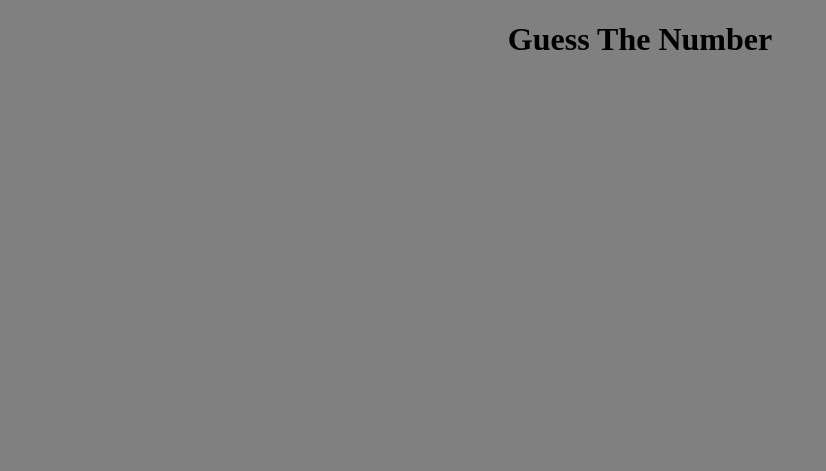
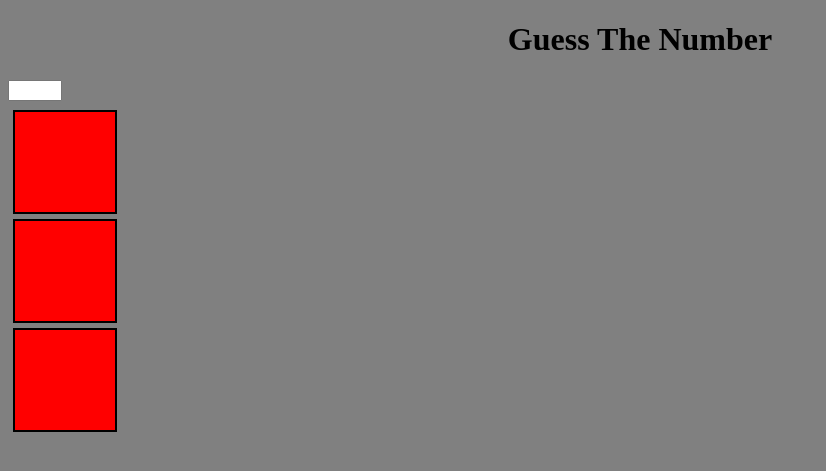
Before and after one commit to kdilts/guessthenumber, a PHP site: page / in a window 1280 px wide. Shown: the top 471 px of the page, without its empty margins (0-826 px from the left). Run offline with PHP 8.4, Linux system fonts and the light colour scheme.

Commit message:
Started creating buttons.

```diff
--- a/index.php
+++ b/index.php
@@ -6,5 +6,13 @@
 	</head>
 	<body>
 		<h1>Guess The Number</h1>
+		<div>
+			<textarea readonly cols="4" rows="1"></textarea>
+			<div>
+				<div class="button"></div>
+				<div class="button"></div>
+				<div class="button"></div>
+			</div>
+		</div>
 	</body>
 </html>
--- a/stylesheet.css
+++ b/stylesheet.css
@@ -5,3 +5,15 @@ body {
 h1 {
 	text-align: center;
 }
+
+textarea {
+	resize: none;
+}
+
+.button {
+	background-color: red;
+	width: 100px;
+	height: 100px;
+	border: 2px solid black;
+	margin: 5px;
+}
```
